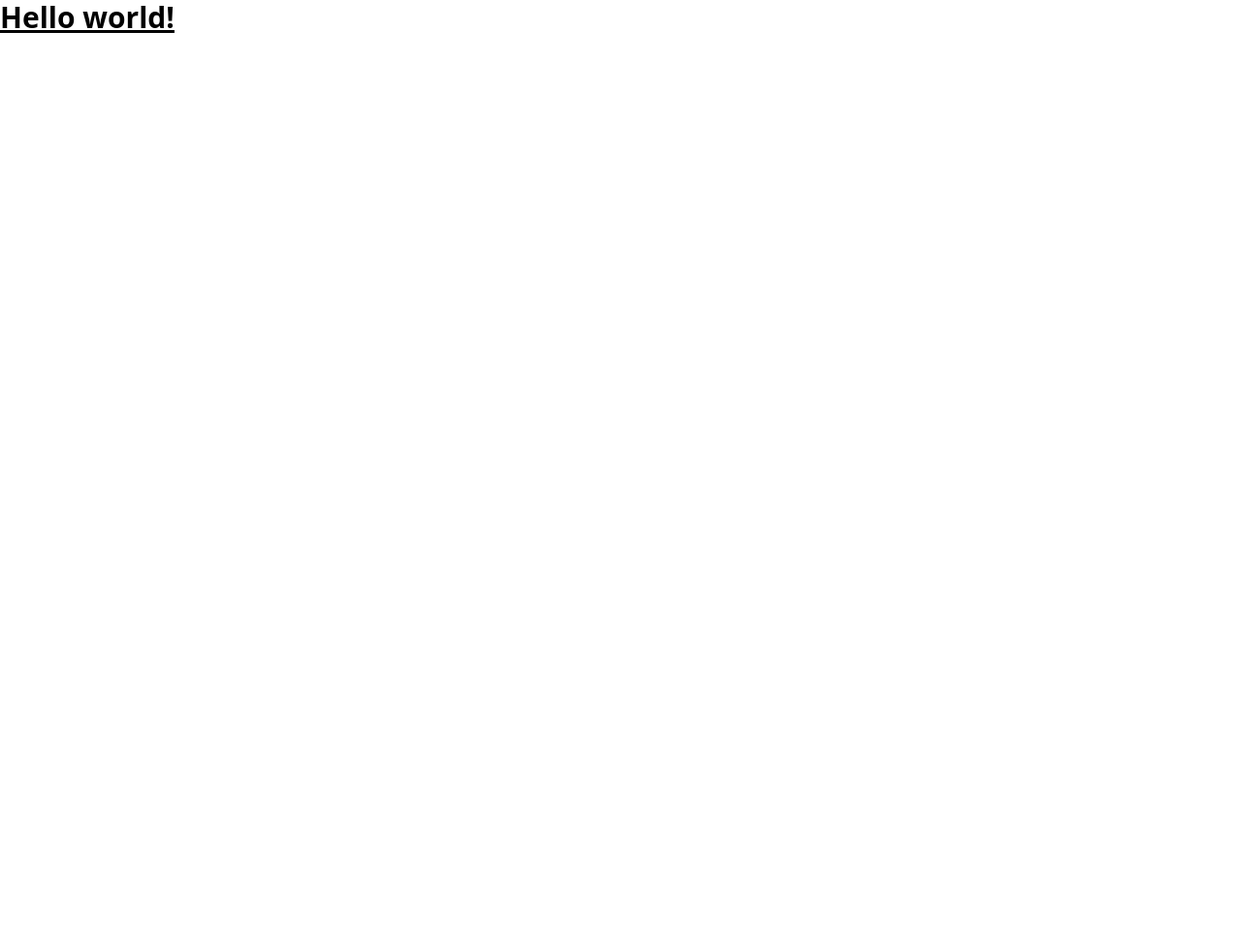
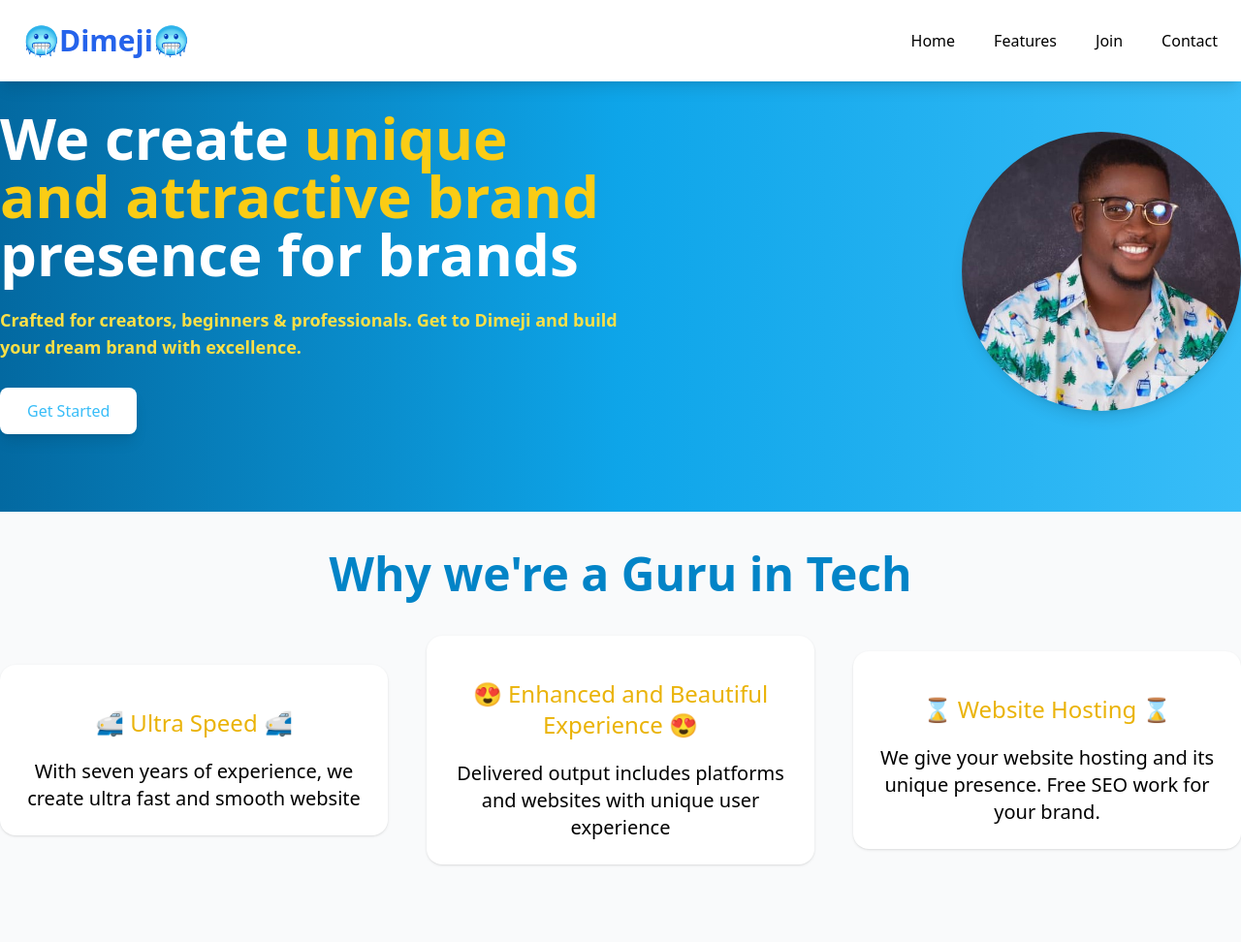
Before and after one commit to Salausegun12/business_page, a plain HTML site: page index.html in a window 1280 px wide. Shown: the whole page at 97% size. Before the commit the page ends 800 px from the top, so only its background shows below. Drawn offline with nearby package versions, Linux system fonts and the light colour scheme.

Commit message:
in progress

```diff
--- a/index.html
+++ b/index.html
@@ -3,12 +3,83 @@
 <head>
     <meta charset="UTF-8">
     <meta name="viewport" content="width=device-width, initial-scale=1.0">
-    <script src="https://cdn.jsdelivr.net/npm/@tailwindcss/browser@4"></script>
-    <title>Business-page</title>
+    <title>Business_Page</title>
+     <script src="https://cdn.tailwindcss.com"></script>
+    <script>
+        html {
+            scroll-behavior: smooth;
+        }
+        .animate-float {
+            aniamation: float 3s ease-in-out infinite
+        }
+    </script>
+</head>
+<body bg-white text-gray-900 font-sans>
+    <!-- navbar -->
+     <header class="fixed z-50 w-full top-0 bg-white shadow-lg">
+        <div class="max-w-7xl mx-auto flex px-6 py-6 items-center justify-between">
+            <h1 class="text-3xl font-extrabold text-blue-600">🥶Dimeji🥶</h1>
+            <ul class="hidden  md:flex space-x-10 font-medium">
+                <li><a href="#home" class=" hover:text-blue-800">Home</a></li>
+                <li><a href="#features" class=" hover:text-blue-800">Features</a></li>
+                <li><a href="#join" class=" hover:text-blue-800">Join</a></li>
+                <li><a href="#contact" class=" hover:text-blue-800">Contact</a></li>
 
-</head>
-<body>
-    <h1 class="text-3xl font-bold underline">Hello world!</h1>
+            </ul>
+
+            <!-- btn  -->
+             <button type="button" id="menu-btn" class="md:hidden">
+                <svg xmlns="http://www.w3.org/2000/svg" viewBox="0 0 24 24" fill="currentColor"><path d="M3 4H21V6H3V4ZM3 11H21V13H3V11ZM3 18H21V20H3V18Z"></path></svg>
+             </button>
+        </div>
+
+        <div id="mobile-menu" class="hidden md:hidden bg-white px-6 py-7 text-lg text-center font-semibold list-none">
+            <li><a href="#"  class="block hover:text-blue-800 py-2">Home</a></li>
+            <li><a href="#" class="block hover:text-blue-800 py-2">Features</a></li>
+            <li><a href="#" class="block hover:text-blue-800 py-2">Join</a></li>
+            <li><a href="#" class="block hover:text-blue-800 py-2">Contact</a></li>
+        </div>
+     </header>
+
+     <!-- banner section -->
+      <section id="home" class="text-white pt-28 pb-20 bg-gradient-to-r from-sky-700 via-sky-500 to-sky-400">
+        <div class="max-w-7xl mx-auto flex flex-col-reverse md:flex-row items-center justify-between gap-12">
+            <div class="md:w-1/2">
+            <h2 class="text-4xl md:text-6xl font-bold leading-normal mb-6 ">We create <span class="text-yellow-400 ">unique and attractive brand</span> presence for brands</h2>
+            <p class="text-lg text-yellow-300 font-bold mb-7">Crafted for creators, beginners & professionals. Get to Dimeji and build your dream brand with excellence.</p>
+            <a href="#Join" class="bg-white px-7 py-3 shadow-lg rounded-lg inline-block text-sky-400 hover:bg-blue-600 hover:text-white">Get Started</a>
+        </div>
+
+        <!-- img -->
+         <div>
+            <img src="/business_page/img/shegxzy.jfif" class="w-72 h-72 md:h-84 object-cover rounded-full shadow-lg animate-f" alt="">
+         </div>
+        </div>
+      </section>
+
+      <!-- Features section -->
+       <section id="features" class="bg-gray-50 pt-10 py-20">
+        <div class="max-w-7xl mx-auto text-center">
+            <h3 class="text-5xl font-bold text-sky-600 mb-10">Why we're a Guru in Tech</h3>
+            <div class="grid md:grid-cols-3 gap-10 items-center">
+                <div class="bg-white p-6 rounded-2xl shadow hover:shadow-xl transition duration-300">
+                    <h4 class="font-medium text-2xl text-yellow-500 py-5">🚅 Ultra Speed 🚅</h4>
+                    <p class="text-xl">With seven years of experience, we create ultra fast and smooth website</p>
+                </div>
+                <div class="bg-white p-6 rounded-2xl shadow hover:shadow-xl transition duration-300">
+                    <h4 class="font-medium text-2xl text-yellow-500 py-5">😍 Enhanced and Beautiful Experience 😍</h4>
+                    <p class="text-xl">Delivered output includes platforms and websites with unique user experience</p>
+                </div>
+                <div class="bg-white p-6 rounded-2xl shadow hover:shadow-xl transition duration-300">
+                    <h4 class="font-medium text-2xl text-yellow-500 py-5">⌛ Website Hosting ⌛</h4>
+                    <p class="text-xl">We give your website hosting and its unique presence. Free SEO work for your brand.
+                    </p>
+                </div>
+            </div>
+        </div>
+       </section>
+
+       <!--work
 
 </body>
 </html>
```
Also changed, not shown: img/shegxzy.jfif (added).
